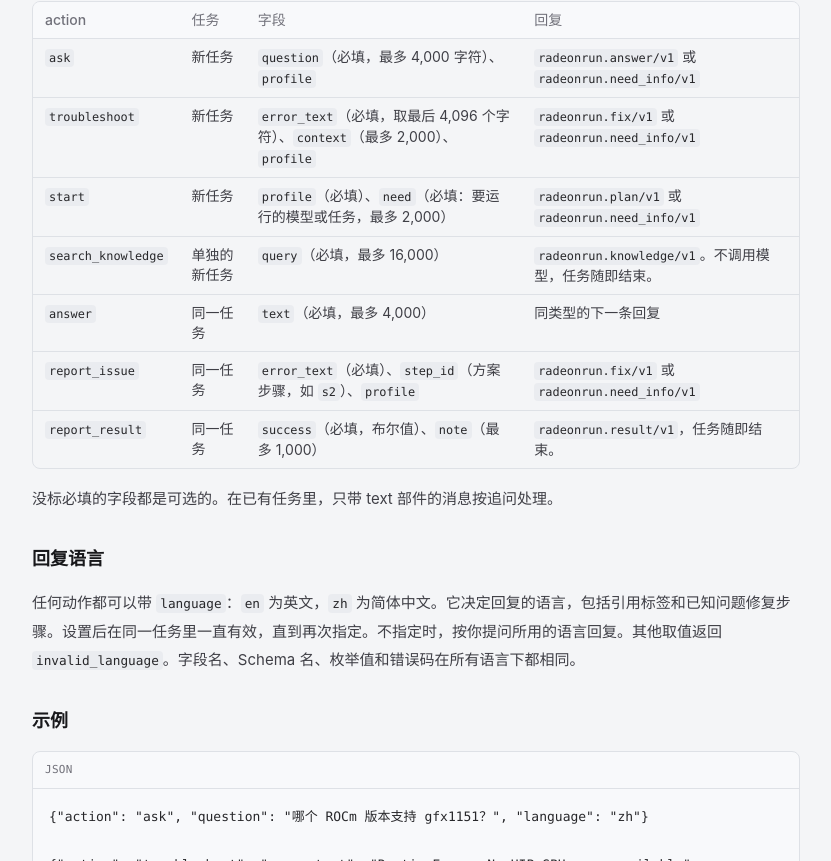
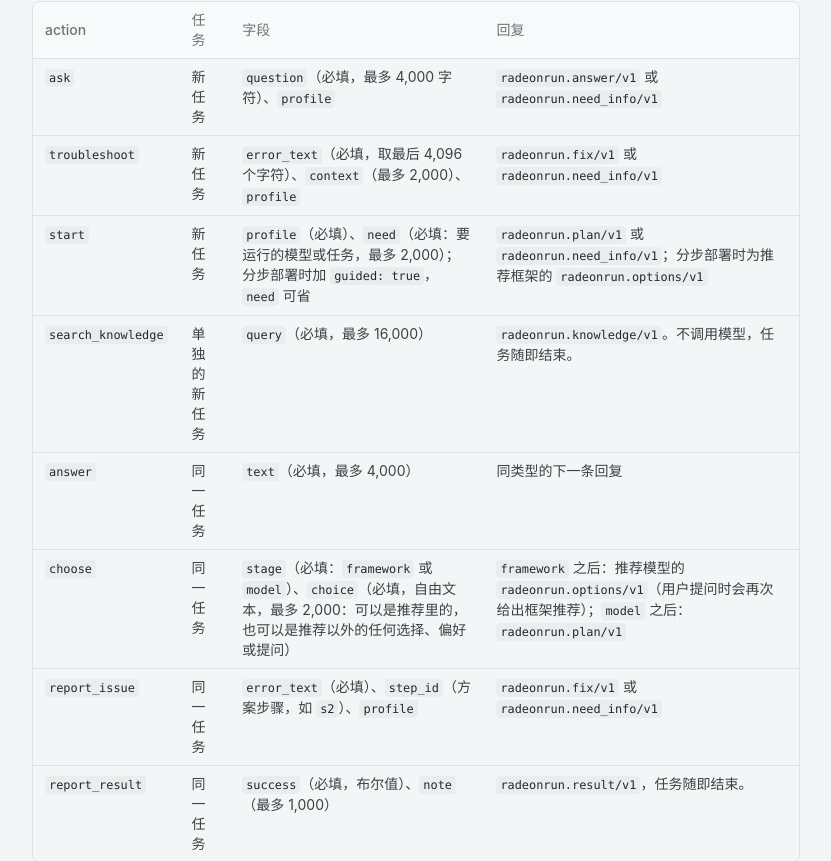
Before and after one commit to radeon-arena/radeon-arena, a Next.js app: page /zh/docs in a window 1280 px wide. Shown: the part 4859-5720 px from the top of the page, without its empty margins (248-1079 px from the left). Built offline with nearby package versions, Linux system fonts and the light colour scheme.

Commit message:
docs: guided deployment (start guided, choose, radeonrun.options/v1), new error codes, versions 0.2.9-0.2.12

```diff
--- a/src/app/(en)/docs/page.tsx
+++ b/src/app/(en)/docs/page.tsx
@@ -197,9 +197,10 @@ export default function ApiDocsPage() {
               rows={[
                 [<C key="1">ask</C>, "New", <span key="3"><C>question</C> (required, up to 4,000 characters), <C>profile</C></span>, <span key="4"><C>radeonrun.answer/v1</C> or <C>radeonrun.need_info/v1</C></span>],
                 [<C key="1">troubleshoot</C>, "New", <span key="3"><C>error_text</C> (required; the last 4,096 characters are used), <C>context</C> (up to 2,000), <C>profile</C></span>, <span key="4"><C>radeonrun.fix/v1</C> or <C>radeonrun.need_info/v1</C></span>],
-                [<C key="1">start</C>, "New", <span key="3"><C>profile</C> (required), <C>need</C> (required: the model or task to run, up to 2,000)</span>, <span key="4"><C>radeonrun.plan/v1</C> or <C>radeonrun.need_info/v1</C></span>],
+                [<C key="1">start</C>, "New", <span key="3"><C>profile</C> (required), <C>need</C> (required: the model or task to run, up to 2,000), or <C>guided: true</C> with <C>need</C> optional for a step-by-step deployment</span>, <span key="4"><C>radeonrun.plan/v1</C> or <C>radeonrun.need_info/v1</C>; with <C>guided</C>, <C>radeonrun.options/v1</C> suggesting frameworks</span>],
                 [<C key="1">search_knowledge</C>, "New, on its own", <span key="3"><C>query</C> (required, up to 16,000)</span>, <span key="4"><C>radeonrun.knowledge/v1</C>. No model call. The task completes.</span>],
                 [<C key="1">answer</C>, "Same task", <span key="3"><C>text</C> (required, up to 4,000)</span>, "The next reply of the same kind"],
+                [<C key="1">choose</C>, "Same task", <span key="3"><C>stage</C> (required: <C>framework</C> or <C>model</C>), <C>choice</C> (required, free text up to 2,000: one of the suggested options, anything else the user wants, a preference or a question)</span>, <span key="4">After <C>framework</C>: <C>radeonrun.options/v1</C> suggesting models (or frameworks again if the user asked a question). After <C>model</C>: <C>radeonrun.plan/v1</C></span>],
                 [<C key="1">report_issue</C>, "Same task", <span key="3"><C>error_text</C> (required), <C>step_id</C> (plan step such as <C>s2</C>), <C>profile</C></span>, <span key="4"><C>radeonrun.fix/v1</C> or <C>radeonrun.need_info/v1</C></span>],
                 [<C key="1">report_result</C>, "Same task", <span key="3"><C>success</C> (required, boolean), <C>note</C> (up to 1,000)</span>, <span key="4"><C>radeonrun.result/v1</C>. The task completes.</span>],
               ]}
@@ -252,6 +253,7 @@ export default function ApiDocsPage() {
                 [<C key="1">radeonrun.fix/v1</C>, <span key="2"><C>diagnosis</C>, <C>fixes</C> [<C>id</C>, <C>label</C>, <C>steps</C>, <C>new_plan</C>], <C>verified</C> (true for a known issue), <C>issue_id</C>, <C>confidence</C>, <C>sources</C>, <C>also_matched</C>, <C>step_id</C>, <C>escalate</C> [<C>message</C>, <C>url</C>, <C>draft</C>] after a plan step fails three times</span>],
                 [<C key="1">radeonrun.plan/v1</C>, <span key="2"><C>title</C>, <C>summary</C>, <C>engine</C>, <C>model</C>, <C>quantization</C>, <C>method</C>, <C>steps</C> [<C>id</C>, <C>title</C>, <C>run</C>, <C>expect</C>, <C>needs_admin</C>], <C>endpoint</C> [<C>base_url</C>, <C>model</C>, <C>api_key</C>], <C>notes</C>, <C>based_on</C> (Radeon Arena recipe ids), <C>sources</C></span>],
                 [<C key="1">radeonrun.need_info/v1</C>, <span key="2"><C>questions</C>, <C>step_id</C>. Answer in the same task with <C>answer</C>.</span>],
+                [<C key="1">radeonrun.options/v1</C>, <span key="2">A guided deployment step: <C>stage</C>, <C>question</C>, <C>options</C> (name, description, recommended, reason), <C>analysis</C> of the previous answer, <C>accepted</C> (the framework understood from it), <C>sources</C>. The options are suggestions only: answer with <C>choose</C>, naming any framework or model.</span>],
                 [<C key="1">radeonrun.knowledge/v1</C>, <span key="2"><C>status</C> (<C>matched</C>, <C>no_match</C>, <C>not_configured</C>, <C>unavailable</C>), <C>matches</C> [<C>id</C>, <C>title</C>, <C>excerpt</C>, <C>truncated</C>, <C>source</C>], <C>guidance</C></span>],
                 [<C key="1">radeonrun.result/v1</C>, <C key="2">recorded</C>],
                 [<C key="1">radeonrun.error/v1</C>, <span key="2"><C>error</C>, plus <C>retry_after</C>, <C>limit</C> and <C>next_action</C> for limits</span>],
@@ -300,7 +302,8 @@ export default function ApiDocsPage() {
                 [<C key="1">new_knowledge_task_required</C>, <span key="2"><C>search_knowledge</C> was sent inside an existing task</span>],
                 [<C key="1">session_already_started</C>, <span key="2">A new-task action was sent to a task that has started; continue with <C>answer</C></span>],
                 [<C key="1">session_not_found</C>, "The task does not exist or belongs to another install"],
-                [<span key="1"><C>plan_unavailable</C>, <C>answer_unavailable</C></span>, "No plan or answer could be produced. Retry later."],
+                [<span key="1"><C>plan_unavailable</C>, <C>answer_unavailable</C>, <C>options_unavailable</C></span>, "No plan, answer or suggestions could be produced. Retry later."],
+                [<span key="1"><C>not_guided</C>, <C>invalid_stage</C>, <C>invalid_choice</C></span>, <span key="2"><C>choose</C> sent to a task not started with <C>guided</C>, with a stage other than framework or model, or without a choice</span>],
               ]}
             />
             <p>Requests unrelated to AI on AMD hardware return <C>radeonrun.refused/v1</C> with reason <C>off_topic</C>.</p>
@@ -344,6 +347,10 @@ export default function ApiDocsPage() {
             <Table
               head={["Version", "Changes"]}
               rows={[
+                [<C key="1">0.2.12</C>, "The guided-deployment step sends measured results instead of full launch details, and a reply that is not valid JSON is rewritten once."],
+                [<C key="1">0.2.11</C>, <span key="2">Guided deployment: <C>start</C> with <C>guided: true</C>, <C>radeonrun.options/v1</C> suggestions for frameworks and then models, and the <C>choose</C> action. The choice is free text and is never limited to the suggestions.</span>],
+                [<C key="1">0.2.10</C>, "Account pages and sign-in emails in Chinese, following the site language."],
+                [<C key="1">0.2.9</C>, "Known issue KI-0014 corrected: the error means the image or program has no code for the GPU architecture, or its ROCm does not match the host driver."],
                 [<C key="1">0.2.8</C>, "Every account needs a verified email address. GitHub sign-in reads the public or verified primary email; without one, the person confirms an email address by code before approving a device. No phone number is collected."],
                 [<C key="1">0.2.4</C>, "The knowledge base also takes in AMD's public documentation (ROCm docs and blogs, ROCm CLI, AMD Skills, AMD AI Playbooks and more), refreshed daily. Citations for these records link to the original page."],
                 [<C key="1">0.2.2</C>, <span key="2">Deployment plans aim at a working endpoint. They no longer quote measured tok/s or include benchmark or tuning steps.</span>],
--- a/src/app/(zh)/zh/docs/page.tsx
+++ b/src/app/(zh)/zh/docs/page.tsx
@@ -225,9 +225,10 @@ export default function ApiDocsPageZh() {
               rows={[
                 [<C key="1">ask</C>, "新任务", <span key="3"><C>question</C>（必填，最多 4,000 字符）、<C>profile</C></span>, <span key="4"><C>radeonrun.answer/v1</C> 或 <C>radeonrun.need_info/v1</C></span>],
                 [<C key="1">troubleshoot</C>, "新任务", <span key="3"><C>error_text</C>（必填，取最后 4,096 个字符）、<C>context</C>（最多 2,000）、<C>profile</C></span>, <span key="4"><C>radeonrun.fix/v1</C> 或 <C>radeonrun.need_info/v1</C></span>],
-                [<C key="1">start</C>, "新任务", <span key="3"><C>profile</C>（必填）、<C>need</C>（必填：要运行的模型或任务，最多 2,000）</span>, <span key="4"><C>radeonrun.plan/v1</C> 或 <C>radeonrun.need_info/v1</C></span>],
+                [<C key="1">start</C>, "新任务", <span key="3"><C>profile</C>（必填）、<C>need</C>（必填：要运行的模型或任务，最多 2,000）；分步部署时加 <C>guided: true</C>，<C>need</C> 可省</span>, <span key="4"><C>radeonrun.plan/v1</C> 或 <C>radeonrun.need_info/v1</C>；分步部署时为推荐框架的 <C>radeonrun.options/v1</C></span>],
                 [<C key="1">search_knowledge</C>, "单独的新任务", <span key="3"><C>query</C>（必填，最多 16,000）</span>, <span key="4"><C>radeonrun.knowledge/v1</C>。不调用模型，任务随即结束。</span>],
                 [<C key="1">answer</C>, "同一任务", <span key="3"><C>text</C>（必填，最多 4,000）</span>, "同类型的下一条回复"],
+                [<C key="1">choose</C>, "同一任务", <span key="3"><C>stage</C>（必填：<C>framework</C> 或 <C>model</C>）、<C>choice</C>（必填，自由文本，最多 2,000：可以是推荐里的，也可以是推荐以外的任何选择、偏好或提问）</span>, <span key="4"><C>framework</C> 之后：推荐模型的 <C>radeonrun.options/v1</C>（用户提问时会再次给出框架推荐）；<C>model</C> 之后：<C>radeonrun.plan/v1</C></span>],
                 [<C key="1">report_issue</C>, "同一任务", <span key="3"><C>error_text</C>（必填）、<C>step_id</C>（方案步骤，如 <C>s2</C>）、<C>profile</C></span>, <span key="4"><C>radeonrun.fix/v1</C> 或 <C>radeonrun.need_info/v1</C></span>],
                 [<C key="1">report_result</C>, "同一任务", <span key="3"><C>success</C>（必填，布尔值）、<C>note</C>（最多 1,000）</span>, <span key="4"><C>radeonrun.result/v1</C>，任务随即结束。</span>],
               ]}
@@ -275,6 +276,7 @@ export default function ApiDocsPageZh() {
                 [<C key="1">radeonrun.fix/v1</C>, <span key="2"><C>diagnosis</C>、<C>fixes</C> [<C>id</C>, <C>label</C>, <C>steps</C>, <C>new_plan</C>]、<C>verified</C>（已知问题时为 true）、<C>issue_id</C>、<C>confidence</C>、<C>sources</C>、<C>also_matched</C>、<C>step_id</C>；同一方案步骤失败三次后另有 <C>escalate</C> [<C>message</C>, <C>url</C>, <C>draft</C>]</span>],
                 [<C key="1">radeonrun.plan/v1</C>, <span key="2"><C>title</C>、<C>summary</C>、<C>engine</C>、<C>model</C>、<C>quantization</C>、<C>method</C>、<C>steps</C> [<C>id</C>, <C>title</C>, <C>run</C>, <C>expect</C>, <C>needs_admin</C>]、<C>endpoint</C> [<C>base_url</C>, <C>model</C>, <C>api_key</C>]、<C>notes</C>、<C>based_on</C>（Radeon Arena 配方 id）、<C>sources</C></span>],
                 [<C key="1">radeonrun.need_info/v1</C>, <span key="2"><C>questions</C>、<C>step_id</C>。在同一任务里用 <C>answer</C> 回答。</span>],
+                [<C key="1">radeonrun.options/v1</C>, <span key="2">分步部署的一步：<C>stage</C>、<C>question</C>、<C>options</C>（名称、说明、是否推荐、理由）、对上一次回答的 <C>analysis</C>、理解到的框架 <C>accepted</C>、<C>sources</C>。选项只是建议：用 <C>choose</C> 回答，可以说任何框架或模型。</span>],
                 [<C key="1">radeonrun.knowledge/v1</C>, <span key="2"><C>status</C>（<C>matched</C>、<C>no_match</C>、<C>not_configured</C>、<C>unavailable</C>）、<C>matches</C> [<C>id</C>, <C>title</C>, <C>excerpt</C>, <C>truncated</C>, <C>source</C>]、<C>guidance</C></span>],
                 [<C key="1">radeonrun.result/v1</C>, <C key="2">recorded</C>],
                 [<C key="1">radeonrun.error/v1</C>, <span key="2"><C>error</C>；限额类错误另有 <C>retry_after</C>、<C>limit</C> 和 <C>next_action</C></span>],
@@ -323,7 +325,8 @@ export default function ApiDocsPageZh() {
                 [<C key="1">new_knowledge_task_required</C>, <span key="2"><C>search_knowledge</C> 发到了已有任务里</span>],
                 [<C key="1">session_already_started</C>, <span key="2">向已开始的任务发送了新任务类动作；请用 <C>answer</C> 继续</span>],
                 [<C key="1">session_not_found</C>, "任务不存在，或属于其他安装实例"],
-                [<span key="1"><C>plan_unavailable</C>、<C>answer_unavailable</C></span>, "没能生成方案或回答，请稍后重试。"],
+                [<span key="1"><C>plan_unavailable</C>、<C>answer_unavailable</C>、<C>options_unavailable</C></span>, "没能生成方案、回答或推荐，请稍后重试。"],
+                [<span key="1"><C>not_guided</C>、<C>invalid_stage</C>、<C>invalid_choice</C></span>, <span key="2">对不是用 <C>guided</C> 开始的任务发了 <C>choose</C>，或者 stage 不是 framework、model，或者没有填 choice</span>],
               ]}
             />
             <p>与在 AMD 硬件上做 AI 无关的请求，返回 <C>radeonrun.refused/v1</C>，原因为 <C>off_topic</C>。</p>
@@ -363,6 +366,10 @@ export default function ApiDocsPageZh() {
             <Table
               head={["版本", "变化"]}
               rows={[
+                [<C key="1">0.2.12</C>, "分步部署那一步改为只带实测摘要、不带完整启动参数；回复不是合法 JSON 时让模型改写一次。"],
+                [<C key="1">0.2.11</C>, <span key="2">分步部署：<C>start</C> 加 <C>guided: true</C>，先后用 <C>radeonrun.options/v1</C> 推荐框架和模型，新动作 <C>choose</C>。选择是自由文本，从不限于推荐项。</span>],
+                [<C key="1">0.2.10</C>, "账户页和登录邮件按网站语言显示中文。"],
+                [<C key="1">0.2.9</C>, "更正已知问题 KI-0014：这个报错表示镜像或程序没有为本卡架构编译，或镜像的 ROCm 与主机驱动不配套。"],
                 [<C key="1">0.2.8</C>, "每个账户都必须有已验证的邮箱。GitHub 登录读取公开邮箱或已验证的主邮箱；没有时，使用者先用验证码确认邮箱，才能批准设备。不收集手机号。"],
                 [<C key="1">0.2.4</C>, "知识库还收录 AMD 公开文档（ROCm 文档与博客、ROCm CLI、AMD Skills、AMD AI Playbooks 等），每天更新。这些条目的引用链接到原始页面。"],
                 [<C key="1">0.2.2</C>, <span key="2">部署方案以跑通接口为目标，不再引用实测 tok/s，也不再包含跑分或调优步骤。</span>],
```
